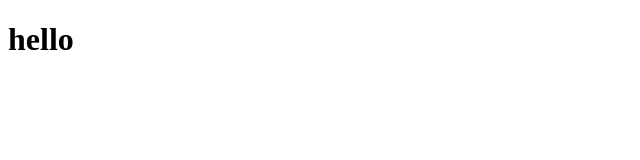
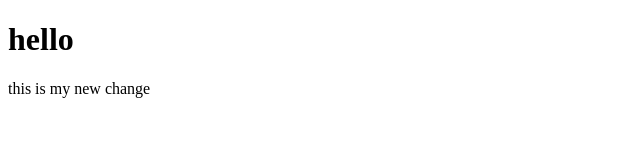
Before and after one commit to AkshatBari02/workshop-dev, a plain HTML site: page index.html in a window 1280 px wide. Shown: the whole page, without its empty margins (0-640 px from the left). Drawn offline with Linux system fonts and the light colour scheme.

Commit message:
created a html file and modified readme

```diff
--- a/index.html
+++ b/index.html
@@ -7,5 +7,6 @@
 </head>
 <body>
     <h1>hello</h1>
+    <p>this is my new change</p>
 </body>
 </html>
```
